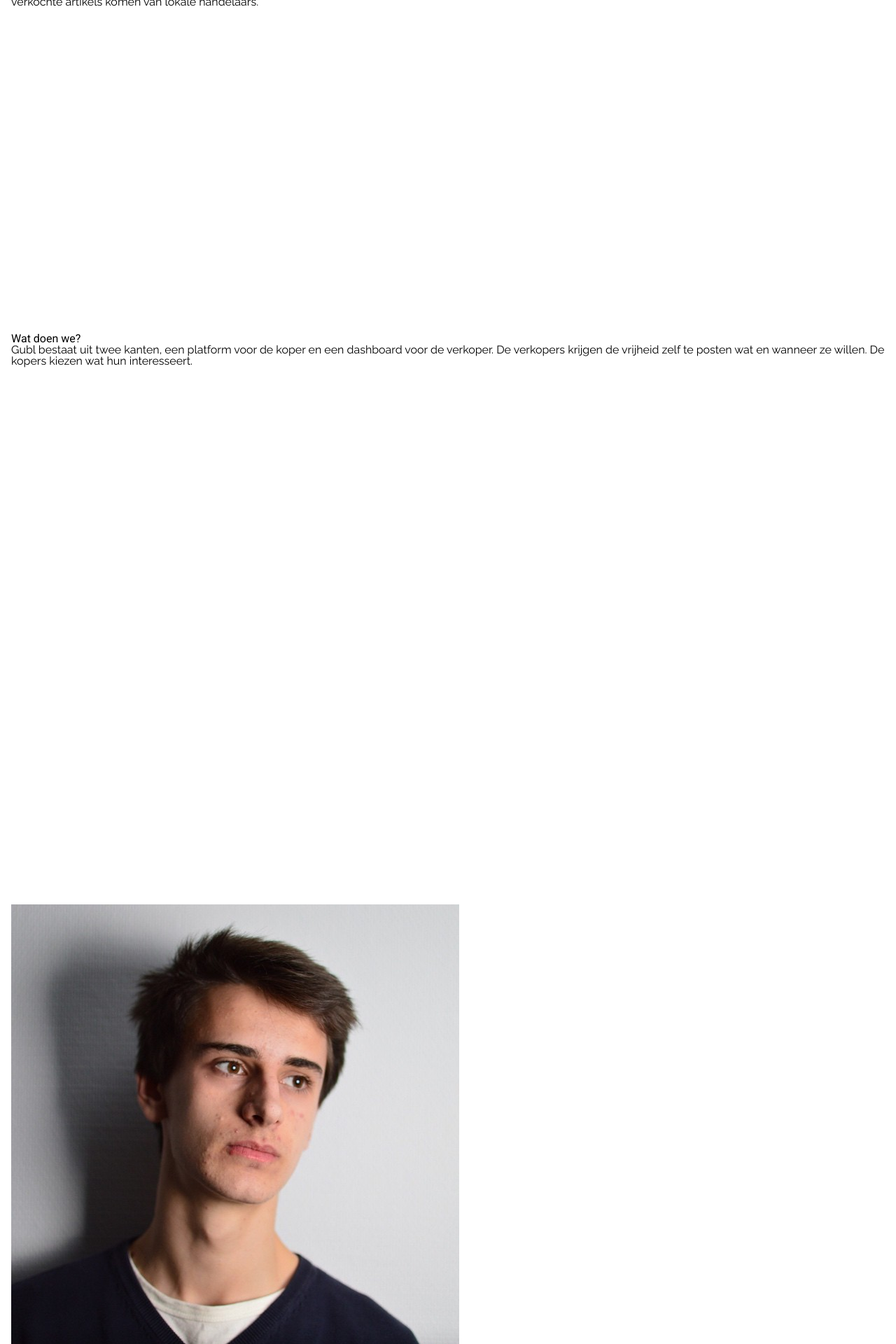
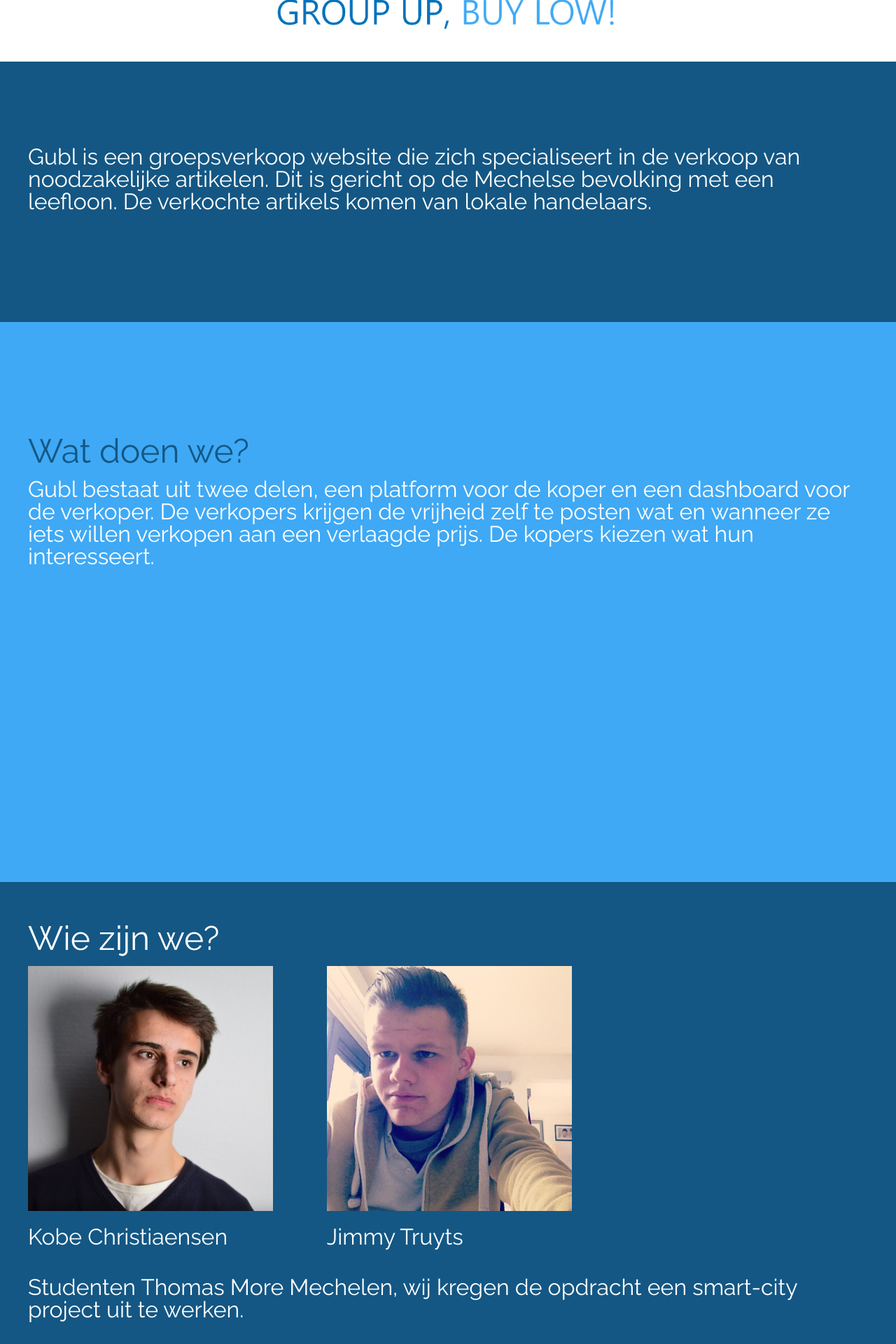
Before and after one commit to Kobo-one/gubl, a PHP site: page / in a window 1280 px wide. Shown: the part 1140-3060 px from the top of the page at 70% size. After the commit the page ends 3029 px from the top, so only its background shows below. Run offline with PHP 8.4, Linux system fonts and the light colour scheme.

Commit message:
index pagina css done

```diff
--- a/css/style.css
+++ b/css/style.css
@@ -7,10 +7,12 @@
 
 body{
     font-family: 'Roboto', sans-serif;
+    overflow-x: hidden;
 }
-p{
-
+.text{
+    font-size: 1.4em;
     font-family: 'Raleway', sans-serif;
+    margin: 0px 40px;
 }
 
 .text_white{
@@ -19,6 +21,7 @@ p{
 
 nav{
     height: 60px;
+    padding: 15px;
 }
 
 nav ul{
@@ -26,10 +29,6 @@ nav ul{
     display: flex;
     justify-content:space-between;
     align-items: center;
-
-}
-.nav{
-
 
 }
 
@@ -52,11 +51,11 @@ nav ul{
 
 
 .page{
-    height: 100vh;
-    padding: 1em;
+    min-height: 100vh;
 }
 
 .page_home{
+    height: 100vh;
     background-image: url("../images/hero_image.jpg");
     background-size: cover;
     background-position: center;
@@ -65,7 +64,7 @@ nav ul{
 
 .page_home_quote{
     position: absolute;
-    width: 100%;
+    width: 97%;
     text-align: center;
     bottom: 150px;
 }
@@ -74,3 +73,122 @@ nav ul{
     font-size: 2em;
     font-weight: bolder;
 }
+.page_home_CTA{
+    position: absolute;
+    bottom: 60px;
+    height: 40px;
+    width: 100%;
+    background-image: url("../images/arrow.png");
+    background-repeat: no-repeat;
+    background-size: contain;
+    background-position: center;
+    cursor: pointer;
+}
+
+.page_gubl{
+    background-color: #145784;
+    padding: 15vh 0;
+}
+
+.page_gubl_logo{
+    width: 70%;
+    max-width: 500px;
+    margin: 40px auto;
+}
+
+.div_white{
+    background-color: #fff;
+}
+
+.page_gubl_div{
+    text-align: center;
+    margin-bottom: 15vh ;
+}
+
+
+.page_what{
+    background-color: #3FA9F5;
+    padding-bottom: 20vh;
+}
+
+.text_blue{
+    color: #145784;
+}
+
+.header{
+    font-size: 1.5em;
+}
+
+.page_what_header{
+    padding: 20vh 0 15px;
+}
+
+.person_img{
+    max-width: 350px;
+    width: 60vw;
+    margin: 2vh 0;
+}
+
+.page_who{
+    background-color:  #145784;
+
+    padding-bottom: 10vh;
+}
+
+.person{
+    padding-bottom: 5vh;
+}
+
+.text_who{
+    padding-top: 7vh;
+}
+
+
+@media screen and (min-width: 900px){
+
+
+    nav{
+        height: 80px;
+    }
+
+    nav ul{
+
+        display: flex;
+        justify-content:space-between;
+        align-items: center;
+
+    }
+
+    .nav_logo{
+        height: 60px;
+    }
+    .nav_login{
+        font-size: 1.2em;
+        font-variant: small-caps;
+        background-color: #fff;
+        padding: 10px 20px;
+        text-decoration: none;
+        color: black;
+        font-weight: 900;
+    }
+
+.persons{
+    display: flex;
+
+}
+.person_1{
+    margin-right: 6vw;
+}
+
+
+
+}
+@media screen and (min-width: 900px){
+
+
+    .text{
+        font-size: 2em;
+        margin: 0px 40px;
+    }
+
+}
--- a/index.php
+++ b/index.php
@@ -8,6 +8,8 @@
     <link rel="stylesheet" href="css/reset.css">
     <link rel="stylesheet" href="css/style.css">
     <link href="https://fonts.googleapis.com/css?family=Raleway|Roboto" rel="stylesheet">
+    <script src="https://ajax.googleapis.com/ajax/libs/jquery/3.3.1/jquery.min.js"></script>
+    <script src="lib/js/jquery.scrollify.js"></script>
 </head>
 <body>
 
@@ -16,7 +18,7 @@
 
             <ul>
             <li><img src="images/GUBL_Logo.svg" alt="logo" class="nav nav_logo"></li>
-            <li><a href="login.php" class="nav nav_login">LOG IN</a></li>
+            <li><a href="home.php" class="nav nav_login">LOG IN</a></li>
             </ul>
 
         </nav>
@@ -35,22 +37,22 @@
 
     </section>
 
-    <section class="page page_gubl">
-        <div class="div_white">
-        <img src="#" alt="Gubl, Group up Buy Low!">
+    <section id="gubl" class="page page_gubl">
+        <div class="page_gubl_div div_white">
+        <img class="page_gubl_logo"src="images/Logo_Slogan.png" alt="Gubl, Group up Buy Low!">
         </div>
 
-        <div class="text text_gubl">
+        <div class="text text_gubl text_white">
         <p>Gubl is een groepsverkoop website die zich specialiseert in de verkoop van noodzakelijke artikelen. Dit is gericht op de Mechelse bevolking met een leefloon. De verkochte artikels komen van lokale handelaars.</p>
         </div>
     </section>
 
 
-    <section class="page page_what">
+    <section id="what" class="page page_what">
 
-        <div class="text text_what">
-        <h2 class="text_blue">Wat doen we?</h2>
-        <p>Gubl bestaat uit twee kanten, een platform voor de koper en een dashboard voor de verkoper. De verkopers krijgen de vrijheid zelf te posten wat en wanneer ze willen. De kopers kiezen wat hun interesseert.</p>
+        <div class="text text_what text_white">
+        <h2 class="header page_what_header text_blue">Wat doen we?</h2>
+        <p>Gubl bestaat uit twee delen, een platform voor de koper en een dashboard voor de verkoper. De verkopers krijgen de vrijheid zelf te posten wat en wanneer ze iets willen verkopen aan een verlaagde prijs. De kopers kiezen wat hun interesseert.</p>
         </div>
 
 
@@ -58,11 +60,11 @@
 
 
 
-    <section class="page page_who">
+    <section id="who" class="page page_who">
 
         <div class="text text_who">
-            <h2 class="text_white">wie zijn we?</h2>
-
+            <h2 class="text_white header">Wie zijn we?</h2>
+            <div class="persons">
             <div class="person person_1">
                 <img class="person_img" src="images/kobe.jpg" alt="Kobe Christiaensen">
                 <p class="text_white">Kobe Christiaensen</p>
@@ -72,10 +74,24 @@
                 <img class="person_img" src="images/jimmy.jpg" alt="Jimmy Truyts">
                 <p class="text_white">Jimmy Truyts</p>
             </div>
-
-            <p class="text_white">Studenten Thomas More Mechelen wij kregen de opdracht een smart-city project uit te werken.</p>
+            </div>
+            <p class="text_white">Studenten Thomas More Mechelen, wij kregen de opdracht een smart-city project uit te werken.</p>
         </div>
 
     </section>
+    <script>
+        $(function() {
+          $.scrollify({
+            section : ".page",
+          });
+        });
+
+        $(".page_home_CTA").on("click",function(){
+            $.scrollify.next();
+            console.log('hey');
+            });
+
+
+      </script>
 </body>
 </html>
```
Also changed, not shown: home.php (added, +28 -0 lines), images/arrow.png (added), images/logo_slogan.png (added), lib/js/jquery.scrollify.js (added).
